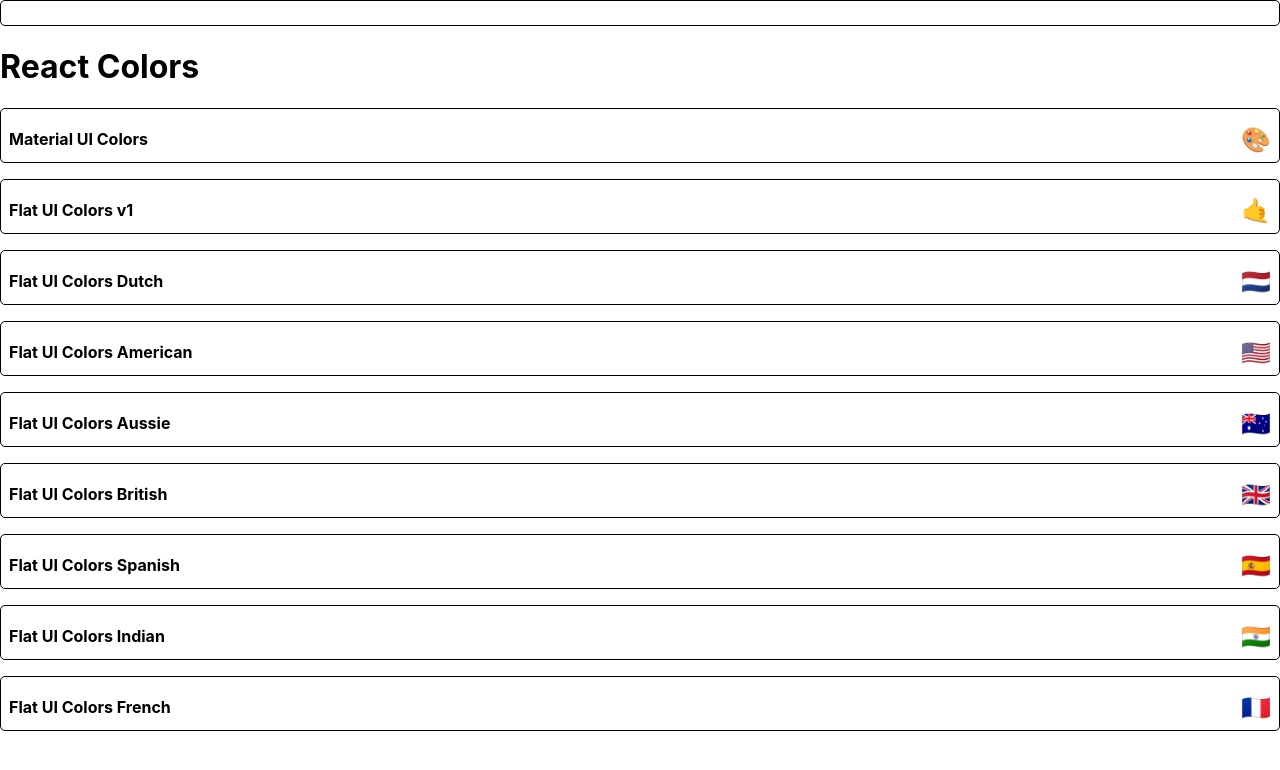
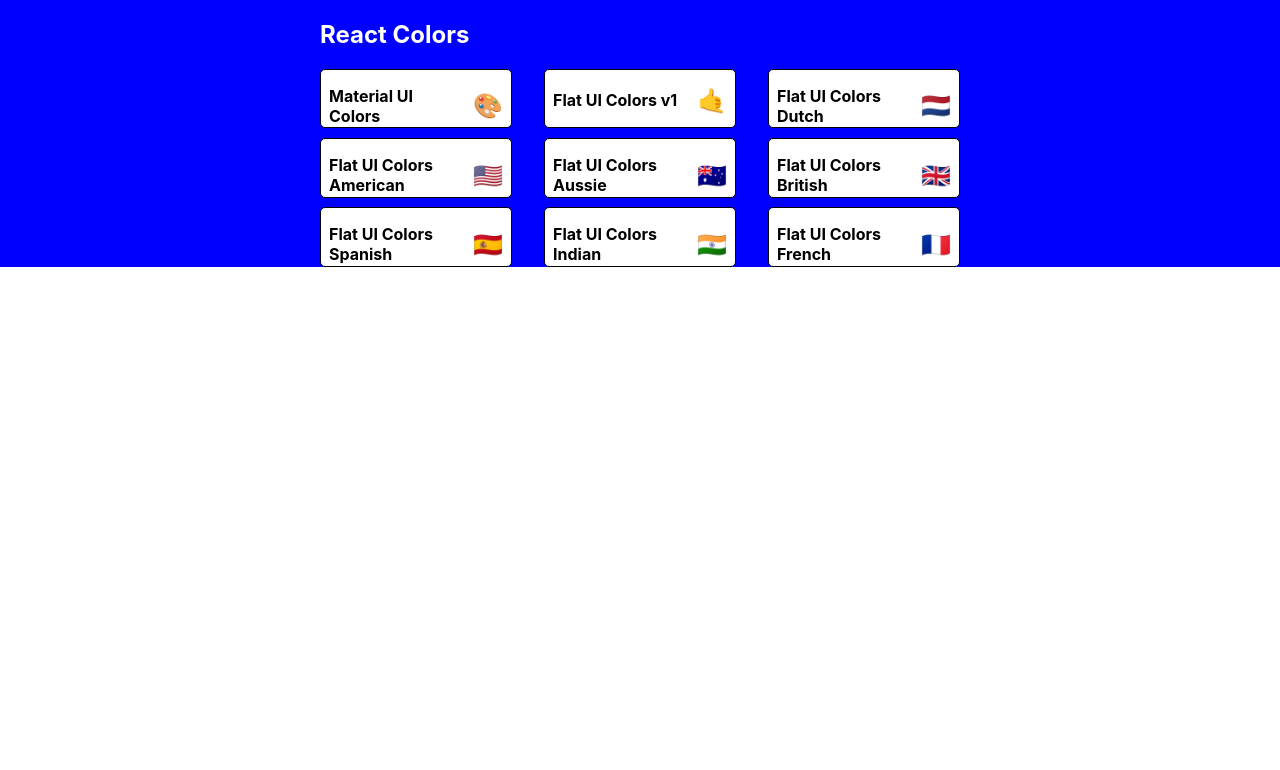
Before and after one commit to samedan/color-palette, a React (Create React App) app: page / in a window 1280 px wide. Shown: the top 770 px of the page. Built offline with nearby package versions, Linux system fonts and the light colour scheme.

Commit message:
Start styling withStyles PaletteListy

```diff
--- a/src/PaletteList.js
+++ b/src/PaletteList.js
@@ -1,20 +1,56 @@
 import React, { Component } from 'react';
 import { Link } from 'react-router-dom';
 import MiniPalette from './MiniPalette';
+import { withStyles } from '@material-ui/styles';
 
-export default class PaletteList extends Component {
+const styles = {
+  root: {
+    backgroundColor: 'blue',
+    height: '100%',
+    display: 'flex',
+    alignItems: 'flex-start',
+    justifyContent: 'center'
+  },
+  container: {
+    width: '50%',
+    display: 'flex',
+    alignItems: 'flex-start',
+    flexDirection: 'column',
+    flexWrap: 'wrap'
+  },
+  nav: {
+    display: 'flex',
+    width: '100%',
+    justifyContent: 'space-between',
+    color: 'white'
+  },
+  palettes: {
+    boxSizing: 'border-box',
+    width: '100%',
+    display: 'grid',
+    gridTemplateColumns: 'repeat(3, 30%)',
+    gridGap: '5%'
+  }
+};
+
+class PaletteList extends Component {
   render() {
-    const { palettes } = this.props;
+    const { palettes, classes } = this.props;
     return (
-      <div>
-        <MiniPalette />
-        <h1>React Colors</h1>
-        {palettes.map(palette => (
-          <p>
-            <MiniPalette {...palette} />
-          </p>
-        ))}
+      <div className={classes.root}>
+        <div className={classes.container}>
+          <nav className={classes.nav}>
+            <h1>React Colors</h1>
+          </nav>
+          <div className={classes.palettes}>
+            {palettes.map(palette => (
+              <MiniPalette {...palette} />
+            ))}
+          </div>
+        </div>
       </div>
     );
   }
 }
+
+export default withStyles(styles)(PaletteList);
```
